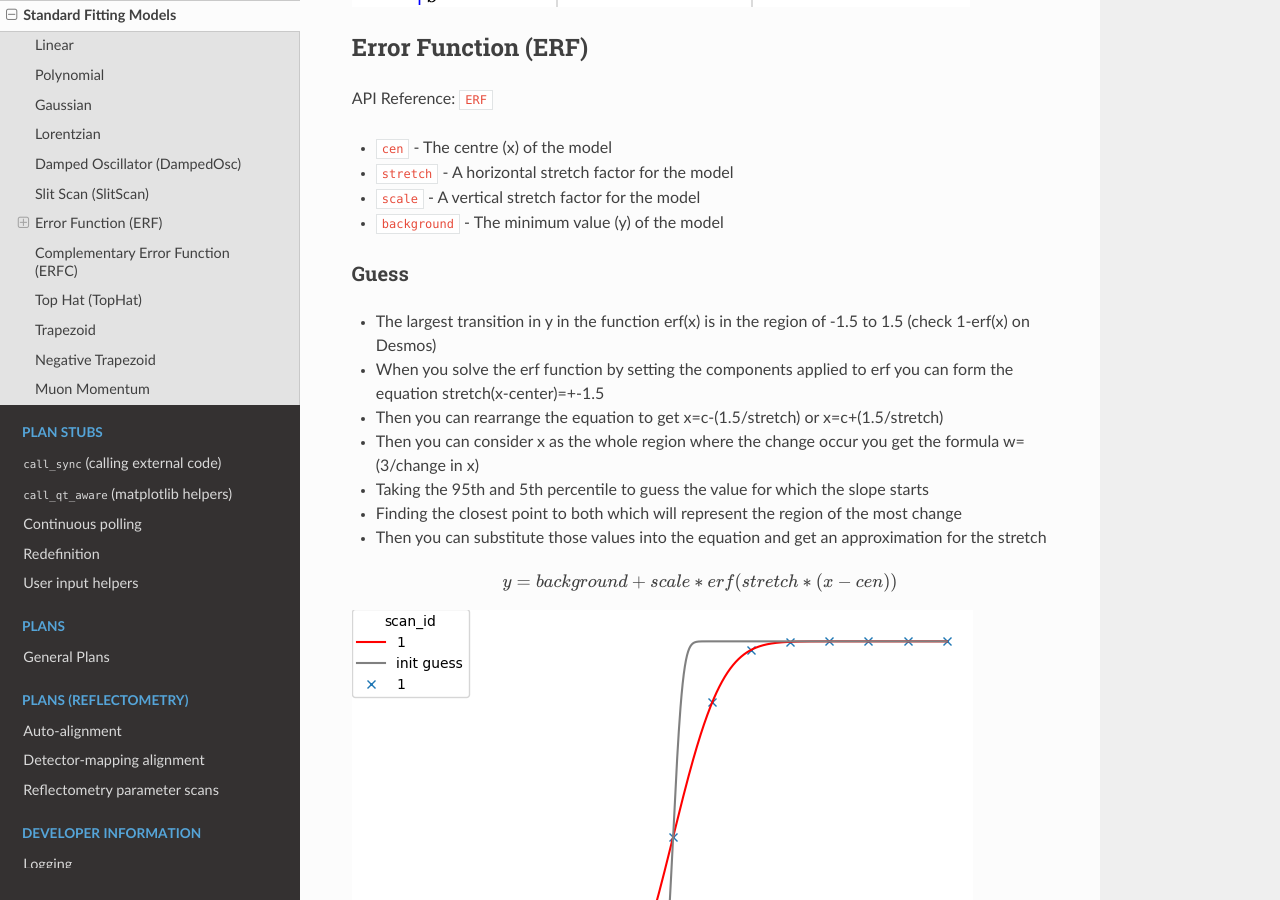
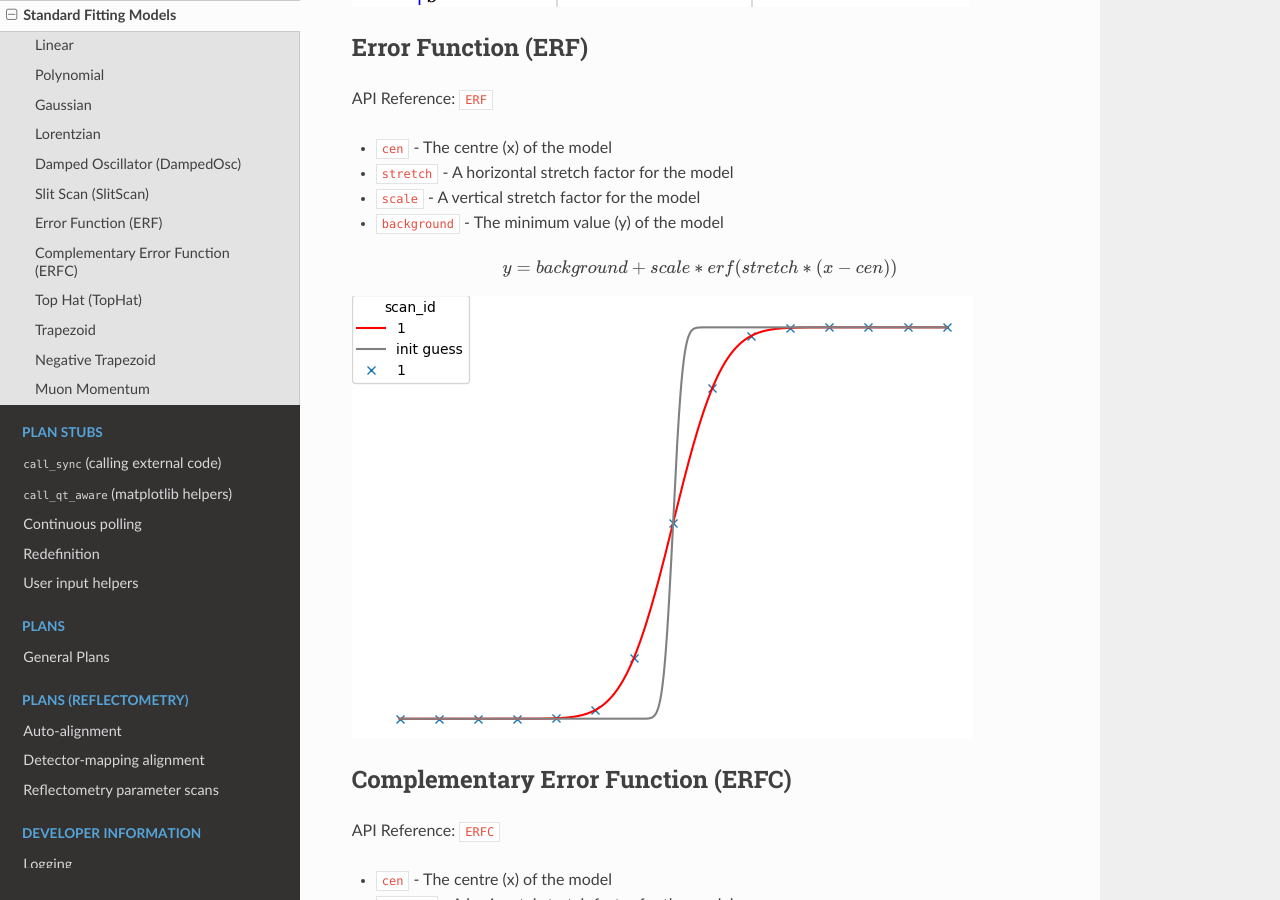
Before and after one commit to ISISComputingGroup/ibex_bluesky_core, a Sphinx documentation site: the page built from doc/fitting/standard_fits.md, in a window 1280 px wide and 900 px high, scrolled down 3725 px. Built offline with Sphinx 7.4.7 and the Read the Docs theme 3.1.0, drawn with Linux system fonts in a browser that asks for light colours; pages that are not in the unit, such as notebooks, are missing from menus.

Commit message:
remove duplicated docs

````diff
--- a/doc/fitting/standard_fits.md
+++ b/doc/fitting/standard_fits.md
@@ -100,16 +100,6 @@ API Reference: [`ERF`](ibex_bluesky_core.fitting.ERF)
 - `scale` - A vertical stretch factor for the model
 - `background` - The minimum value (y) of the model
 
-### Guess
-
-- The largest transition in y in the function erf(x) is in the region of -1.5 to 1.5 (check 1-erf(x) on Desmos)
-- When you solve the erf function by setting the components applied to erf you can form the equation stretch(x-center)=+-1.5
-- Then you can rearrange the equation to get x=c-(1.5/stretch) or x=c+(1.5/stretch)
-- Then you can consider x as the whole region where the change occur you get the formula w=(3/change in x)
-- Taking the 95th and 5th percentile to guess the value for which the slope starts
-- Finding the closest point to both which will represent the region of the most change
-- Then you can substitute those values into the equation and get an approximation for the stretch
-
 ```{math}
 y = background + scale * erf(stretch * (x - cen))
 ```
````
